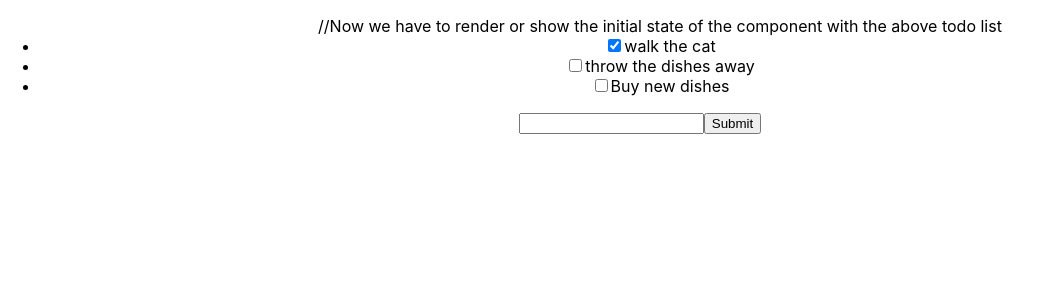
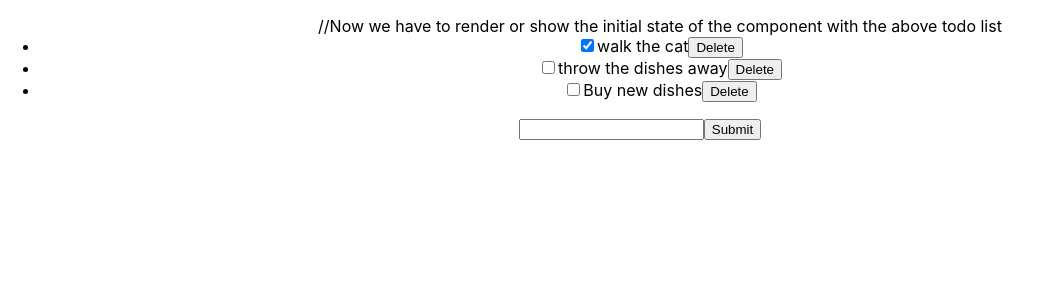
Before and after one commit to renuka0113/react-to-d0, a React (Create React App) app: page / in a window 1280 px wide. Shown: the top 300 px of the page, without its empty margins (0-1042 px from the left). Built offline with nearby package versions, Linux system fonts and the light colour scheme.

Commit message:
checkpoint reacttodoevents is complete

```diff
--- a/src/App.js
+++ b/src/App.js
@@ -25,18 +25,25 @@ class App extends Component {
   handleSubmit(e) {
    e.preventDefault();
    //console.log('handleSubmit called');
+   if (!this.state.newTodoDescription) { return }
    const newTodo = { description: this.state.newTodoDescription, isCompleted: false };
-   this.setState({ todos: [...this.state.todos, newTodo] });
+   this.setState({ todos: [...this.state.todos, newTodo], newTodoDescription: ''});
  }
 
   toggleComplete(index) {
-
+console.log(index);
     const todos = this.state.todos.slice();
     const todo = todos[index];
     todo.isCompleted = todo.isCompleted ? false : true;
     this.setState({ todos: todos });
 
   }
+
+  deleteTodo(index){
+
+
+  }
+
   render() {
     return (
       <div className="App">
@@ -44,15 +51,11 @@ class App extends Component {
       //Now we have to render or show the initial state of the component with the above todo list
       { this.state.todos.map( (todo, index) =>
 
-            <ToDo key={index} description={todo.description} isCompleted={todo.isCompleted} toggleComplete={ () => this.toggleComplete(index) }/>
-          )}
+        <ToDo key={index} description={todo.description} isCompleted={todo.isCompleted} toggleComplete={ () => this.toggleComplete(index)}/>)}
       </ul>
-      <form>
-      <form onSubmit={ (e) => this.handleSubmit(e) }/>
-           <input type="text" value={ this.state.newTodoDescription }onChange={ (e) => this.handleChange(e) }/>
-           <input type="submit" />
-         </form>
-       </div>
+       <input type="text" value={ this.state.newTodoDescription }onChange={ (e) => this.handleChange(e) }/>
+          <input onClick={ (e) => this.handleSubmit(e) } type="button" name="submit" value="Submit"/>
+</div>
     );
   }
 }
--- a/src/components/ToDo.js
+++ b/src/components/ToDo.js
@@ -4,10 +4,16 @@ class ToDo extends Component{
  render(){
   return(
     //the description here we are getting from the App component
+
    <li>
    <input type="checkbox" checked={ this.props.isCompleted } onChange={ this.props.toggleComplete }/>
          <span>{ this.props.description }</span>
-    </li>
+   <input onClick={ this.props.DeleteTodo } type="button" name="delete" value="Delete"/>
+   </li>
+
+
+
+
   );
  }
 }
```
